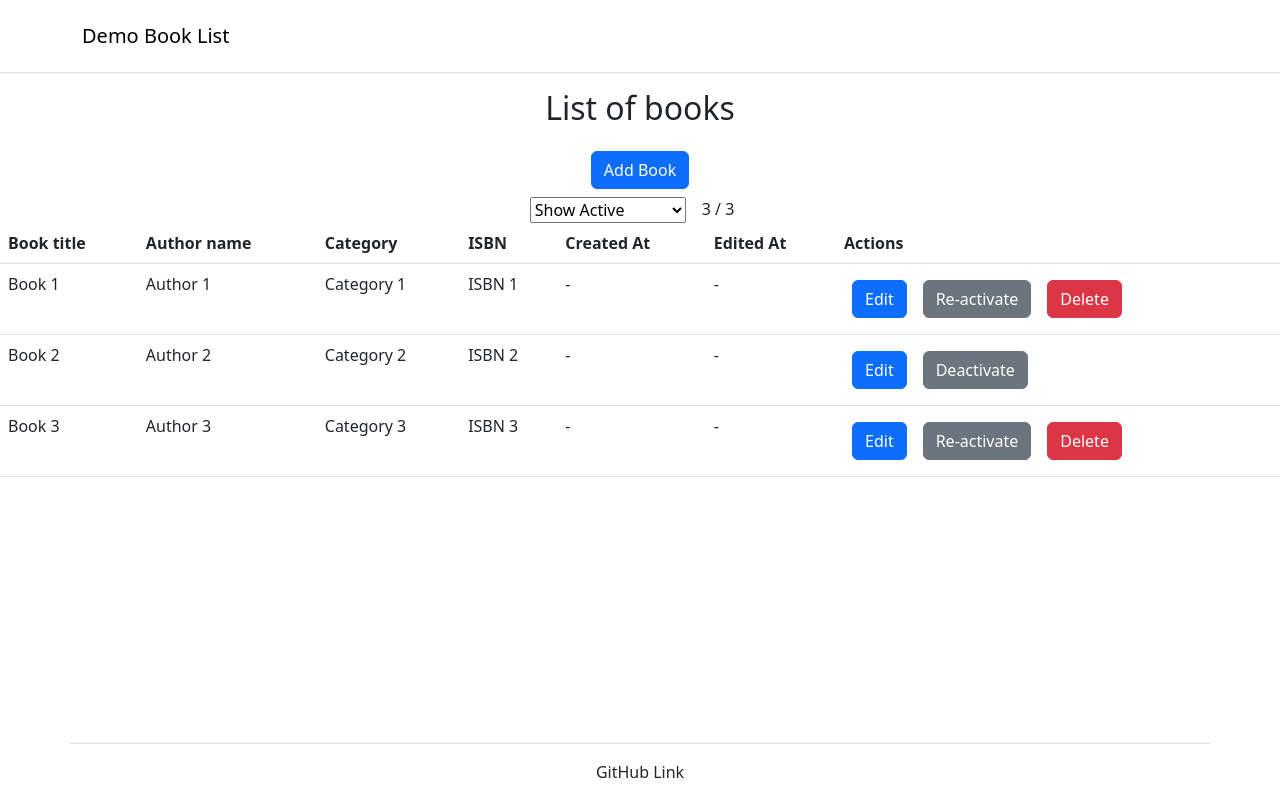
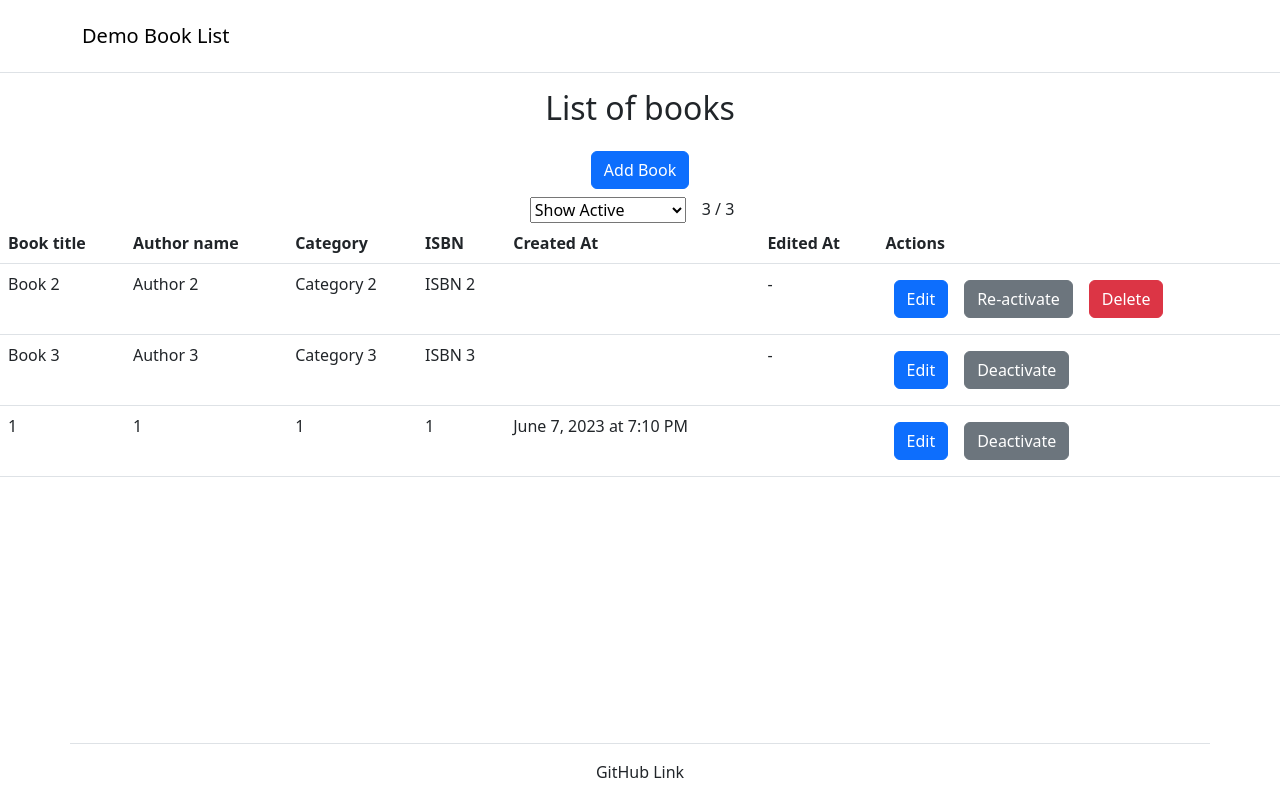
Before and after one commit to balukhdima/react-test-task, a React (Create React App) app: page / in a window 1280 px wide. Built offline with nearby package versions, Linux system fonts and the light colour scheme; data requests are answered from the project's data file.

Commit message:
added createdAt date; added form elements validation; added deleting books

```diff
--- a/db.json
+++ b/db.json
@@ -1,15 +1,5 @@
 {
   "books": [
-    {
-      "id": "1",
-      "title": "Book 1",
-      "author": "Author 1",
-      "category": "Category 1",
-      "isbn": "ISBN 1",
-      "createdAt": "",
-      "editedAt": "",
-      "status": "0"
-    },
     {
       "id": "2",
       "title": "Book 2",
@@ -18,7 +8,7 @@
       "isbn": "ISBN 2",
       "createdAt": "",
       "editedAt": "",
-      "status": "1"
+      "status": "0"
     },
     {
       "id": "3",
@@ -28,7 +18,16 @@
       "isbn": "ISBN 3",
       "createdAt": "",
       "editedAt": "",
-      "status": "0"
+      "status": "1"
+    },
+    {
+      "title": "1",
+      "author": "1",
+      "category": "1",
+      "isbn": "1",
+      "createdAt": "June 7, 2023 at 7:10 PM",
+      "status": "1",
+      "id": "rFf5Ejp"
     }
   ]
 }
--- a/src/components/CreateEditBook.tsx
+++ b/src/components/CreateEditBook.tsx
@@ -1,34 +1,59 @@
 import React from "react";
 import { useNavigate } from "react-router-dom";
+import "../index.css";
 
 function CreateEditBook() {
   const navigate = useNavigate();
 
+  function checkRequiredInputs(event: React.FormEvent<HTMLFormElement>) {
+    const formElements = Array.from(
+      event.currentTarget.elements
+    ) as HTMLInputElement[];
+
+    const hasEmptyInputs = formElements.some(
+      (element) => element.required && element.value === ""
+    );
+
+    if (hasEmptyInputs) {
+      formElements.forEach((element) => {
+        if (element.required && element.value === "") {
+          element.classList.add("border-red");
+          element.placeholder = "can't be empty";
+        } else {
+          element.classList.remove("border-red");
+        }
+      });
+    }
+
+    return hasEmptyInputs;
+  }
+
+  function getDateTimeNow() {
+    const options: Intl.DateTimeFormatOptions = {
+      day: "numeric",
+      month: "long",
+      year: "numeric",
+      hour: "numeric",
+      minute: "numeric",
+      hour12: true,
+    };
+
+    return new Date().toLocaleString("en-US", options);
+  }
+
   function handleSubmit(event: React.FormEvent<HTMLFormElement>) {
+    console.log(1);
     event.preventDefault();
     const bookData = new FormData(event.currentTarget);
 
     const book = Object.fromEntries(bookData.entries());
 
-    if (!book.title || !book.author || !book.category || !book.isbn) {
-      console.log("not all fields filled");
+    if (checkRequiredInputs(event)) {
       return;
     }
 
-    // const options = {
-    //   day: 'numeric',
-    //   month: 'long',
-    //   year: 'numeric',
-    //   hour: 'numeric',
-    //   minute: 'numeric',
-    //   hour12: true
-    // };
-
-    // const date = new Date();
-    // book.createdAt = date.toLocaleString('en-US', options);
-    // book.editedAt = "2023-07-07";
-
     book.status = "1";
+    book.createdAt = getDateTimeNow();
 
     fetch("http://localhost:3004/books", {
       method: "POST",
@@ -53,7 +78,7 @@ function CreateEditBook() {
     <>
       <div className="row">
         <div className="col-lg-6 mx-auto">
-          <form onSubmit={(event) => handleSubmit(event)}>
+          <form onSubmit={(event) => handleSubmit(event)} noValidate>
             <div className="row mb-3">
               <label className="col-sm-4 col-form-label">Title</label>
               <div className="col-sm-8">
--- a/src/components/Dashboard.tsx
+++ b/src/components/Dashboard.tsx
@@ -95,10 +95,10 @@ function DashBoard() {
     fetch("http://localhost:3004/books/" + id, {
       method: "DELETE",
     })
-    .then((response) => {
-      fetchBooks();
-    })
-    .catch((error) => console.log(error));;
+      .then((response) => {
+        fetchBooks();
+      })
+      .catch((error) => console.log(error));
   }
 
   return (
@@ -140,7 +140,7 @@ function DashBoard() {
               <td>{book.author}</td>
               <td>{book.category}</td>
               <td>{book.isbn}</td>
-              <td>{book.createdAt == "" ? "-" : book.createdAt}</td>
+              <td>{book.createdAt}</td>
               <td>{book.editedAt == "" ? "-" : book.editedAt}</td>
               <td>
                 <a className="btn btn-primary m-2" href="/modify">
--- a/src/index.css
+++ b/src/index.css
@@ -3,3 +3,7 @@
   bottom: 0;
   width: 100%;
 }
+
+.border-red {
+  border: 1px solid red;
+}
```
Also changed, not shown: 1 other file (tests, documents, lock files or other folders).
